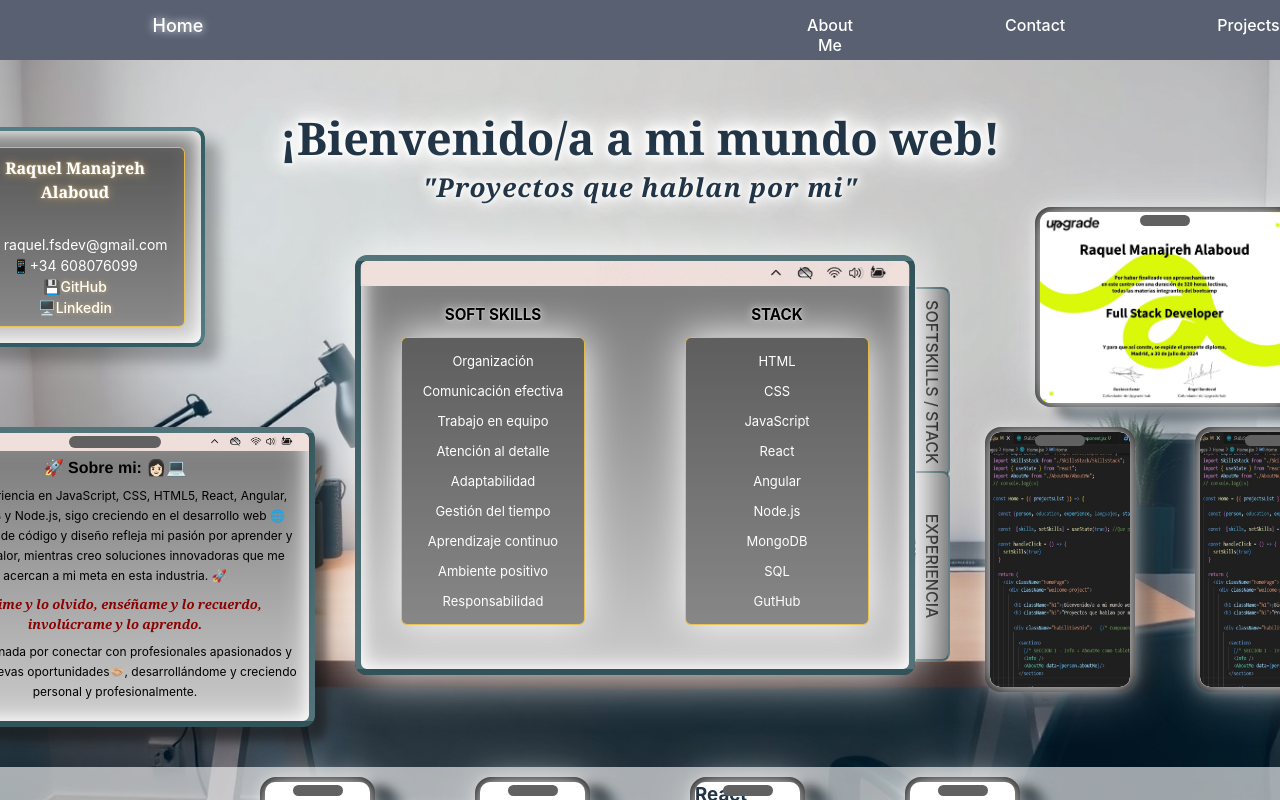
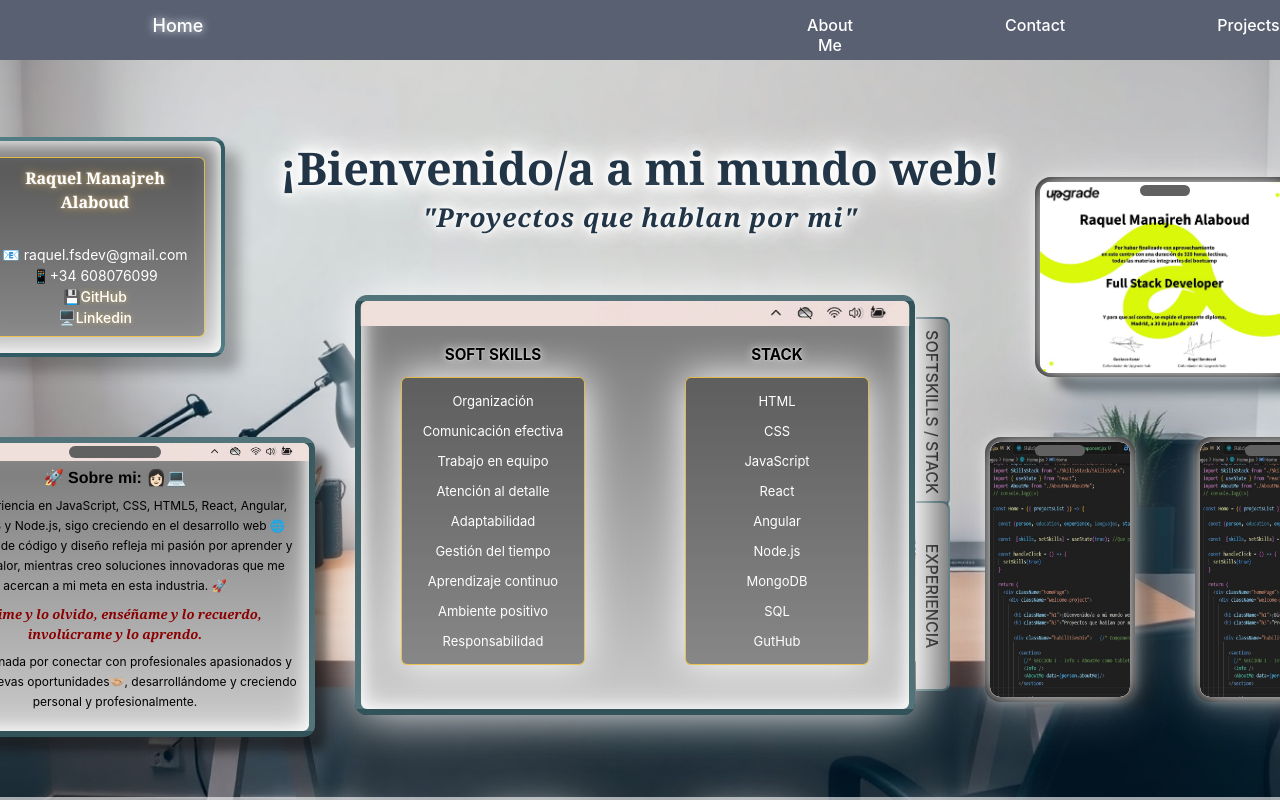
Before and after one commit to raquel-manajreh/Portfolio-Personal, a React (Vite) app: page / in a window 1280 px wide. Shown: the top 800 px of the page. Built offline with nearby package versions, Linux system fonts and the light colour scheme.

Commit message:
cambios ultimos guardados antes de probar la animacion del smartphone de codigo

```diff
--- a/src/Pages/Home/AboutMe/AboutMe.css
+++ b/src/Pages/Home/AboutMe/AboutMe.css
@@ -3,6 +3,7 @@
     width: 400px;
     height: 300px;
     left: -110px;
+    bottom: 20px;
     box-sizing: border-box;
     text-align: center;
     line-height: 20px;
--- a/src/Pages/Home/CodeComponent/CodeComponent.css
+++ b/src/Pages/Home/CodeComponent/CodeComponent.css
@@ -2,17 +2,17 @@
 .section3{
     justify-items: center;
     margin-right: -90px;
+    margin-top: -60px;
 }
-
 
 .tablet2{
     width: 250px;
+    margin-bottom: 60px;
 }
 .tittleImage{
     width: 112%;
     margin-top: 28px;    /* object-fit: cover; */
 }
-
 
 
 .smartphoneCode{
--- a/src/Pages/Home/Experience/Experience.css
+++ b/src/Pages/Home/Experience/Experience.css
@@ -1,7 +1,7 @@
 .computerCard {
     width: 560px;
     height: 420px;
-    margin-top: -170px; /* MAS -  mas arriba*/
+    margin-top: -160px; /* MAS -  mas arriba*/
     box-sizing: border-box;
     text-align: center;
     line-height: 20px;
--- a/src/Pages/Home/Home.css
+++ b/src/Pages/Home/Home.css
@@ -5,7 +5,7 @@
 
 .welcome-project{
   justify-items: center;
-  margin-top: 320px; /* MAS -  mas abajo*/
+  margin-top: 380px; /* MAS -  mas abajo*/
 }
 
 
--- a/src/Pages/Home/Info/Info.css
+++ b/src/Pages/Home/Info/Info.css
@@ -4,8 +4,8 @@
     align-items: center;
     justify-content: center;
     position: relative;
-    left: -80px;
-    bottom: 80px;
+    left: -60px;
+    bottom: 100px;
     width: 220px;
     background: linear-gradient(to bottom, #777777, #cbcbcb);
     border: 4px solid rgba(4, 74, 88, 0.6);
```
